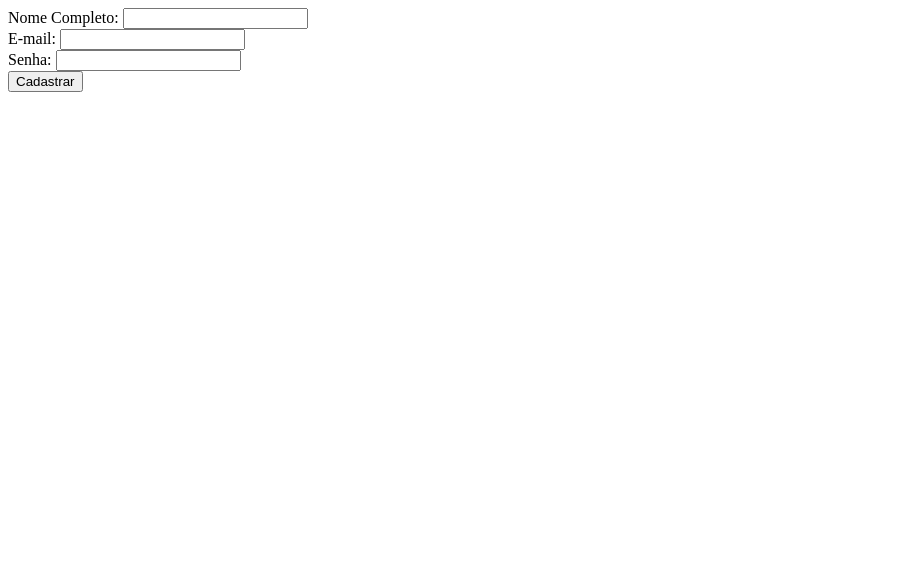
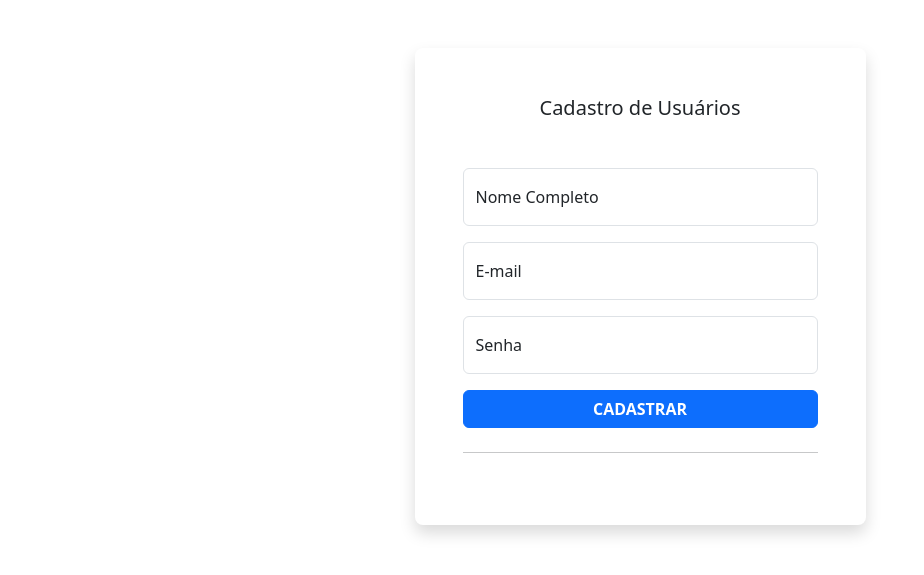
Before and after one commit to Alan-Jhone/novosite, a Django app: page /cadastro/ in a window 1280 px wide. Shown: the top 575 px of the page, without its empty margins (0-924 px from the left). Run offline with Django 5.2, Linux system fonts and the light colour scheme; some libraries are stand-ins or nearby versions.

Commit message:
atualização 240824

```diff
--- a/usuarios/templates/usuarios/cadastro.html
+++ b/usuarios/templates/usuarios/cadastro.html
@@ -1,13 +1,48 @@
+{% load static %}
 <!DOCTYPE html>
 <html lang="pt-br">
 <head>
     <meta charset="UTF-8">
     <meta http-equiv = "X-UA-Compatible" content = "IE-edge">
     <meta name="viewport" content="width=device-width, initial-scale=1.0">
+    <link href = "{% static 'css/bootstrap.min.css' %}" rel = "stylesheet">
     <title>Cadastro de usuários</title>
 </head>
 <body>
-    <div class = "container">
+    <div class="container">
+        <div class="row">
+          <div class="col-sm-9 col-md-7 col-lg-5 mx-auto">
+            <div class="card border-0 shadow rounded-3 my-5">
+              <div class="card-body p-4 p-sm-5">
+                <h5 class="card-title text-center mb-5 fw-light fs-5">Cadastro de Usuários</h5>
+                <form action = "{% url 'cadastro' %}" method = "POST">
+                    {% csrf_token %}
+                    <div class="form-floating mb-3">
+                        <input type="text" class="form-control" id="floatingInput" placeholder="username" name = "nome">
+                        <label for="floatingInput">Nome Completo</label>
+                      </div>
+                    <div class="form-floating mb-3">
+                        <input type="email" class="form-control" id="floatingInput" placeholder="name@example.com" name = "email">
+                        <label for="floatingInput">E-mail</label>
+                    </div>
+                    <div class="form-floating mb-3">
+                        <input type="password" class="form-control" id="floatingPassword" placeholder="Password" name = "senha">
+                        <label for="floatingPassword">Senha</label>
+                    </div>
+
+
+                  <div class="d-grid">
+                    <button class="btn btn-primary btn-login text-uppercase fw-bold" type="submit">Cadastrar</button>
+                  </div>
+                  <hr class="my-4">
+
+                </form>
+              </div>
+            </div>
+          </div>
+        </div>
+      </div>
+    <!--<div class = "container">
         <form action = "{% url 'cadastro' %}" method = "POST">
             {% csrf_token %}
             <div class = "input-name">
@@ -26,6 +61,6 @@
                 <button class = "register-b" type = "submit">Cadastrar</button>
             </div>
         </form>
-    </div>
+    </div>-->
 </body>
 </html>
```
Also changed, not shown: db.sqlite3.
